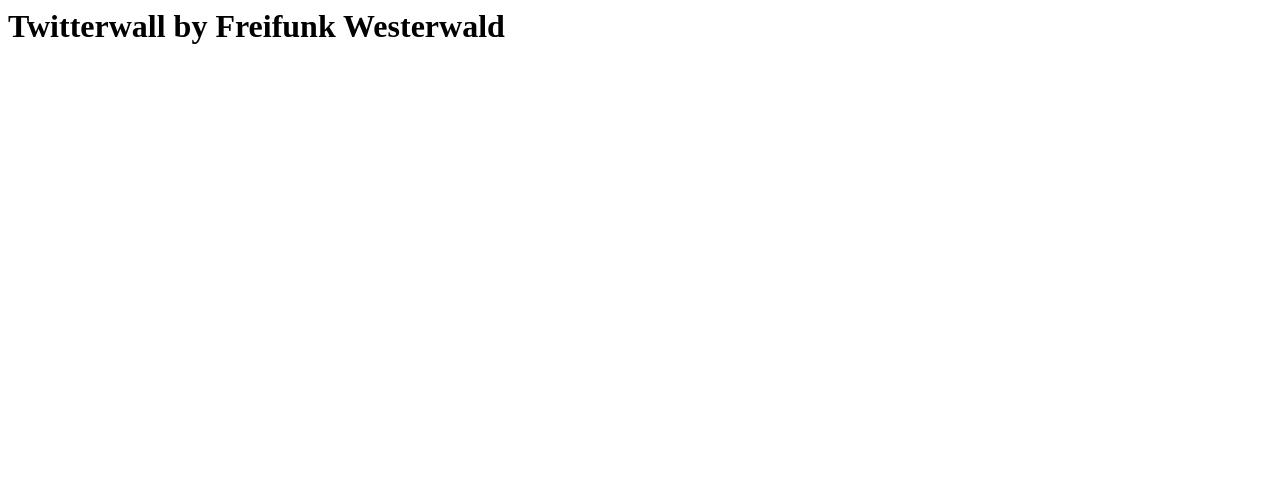
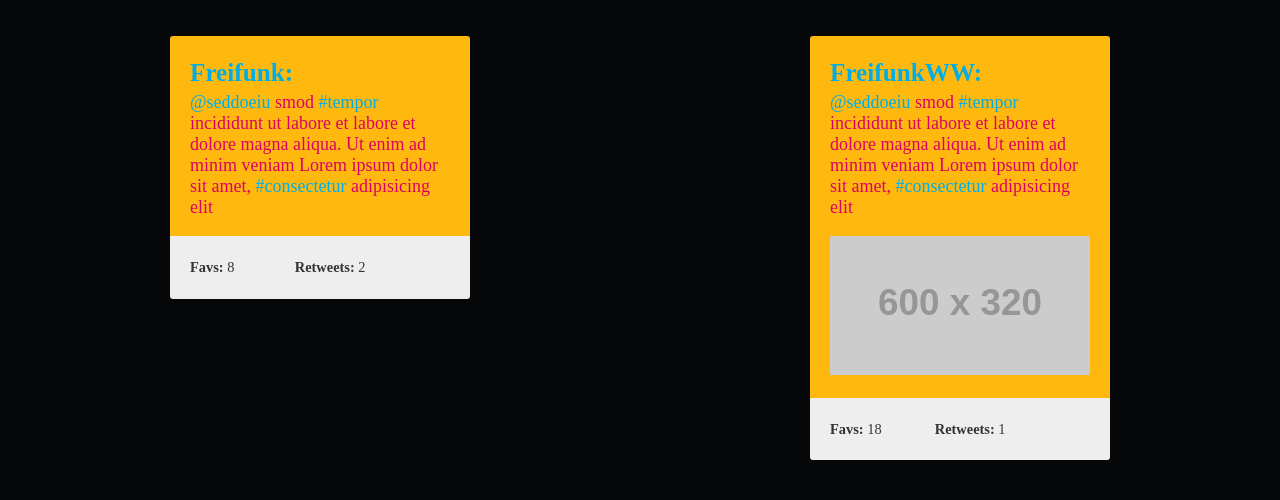
Before and after one commit to FreifunkWesterwald/socialtools, a website: page app/index.html in a window 1280 px wide. Drawn offline with nearby package versions, Linux system fonts and the light colour scheme; some packages are replaced by stand-ins of ours; files that its build step writes are made by us from their sources; no server answers; placeholder pictures from the web are drawn by us; files whose address does not match are found by name.

Commit message:
Styles für die Karten mit den Tweets

```diff
--- a/app/index.html
+++ b/app/index.html
@@ -1,10 +1,47 @@
+<!DOCTYPE html>
 <html ng-app="twitterwallApp">
 <head>
   <meta charset="utf8" />
-  <title>AngularJS Tutorial</title>
+  <title>Social-Tools-Twitterwall</title>
+
+  <link rel="stylesheet" href="public/css/main.css" media="screen">
 </head>
 <body>
- 	<h1>Twitterwall by Freifunk Westerwald</h1>
+    <div class="tweets">
+        <article class="card">
+            <header class="body">
+                <h2><a href="#" rel="author">Freifunk:</a></h2>
+                <a href="#">@seddoeiu</a> smod <a href="#">#tempor</a> incididunt ut labore et
+                labore et dolore magna aliqua. Ut enim ad minim veniam
+                Lorem ipsum dolor sit amet, <a href="#">#consectetur</a> adipisicing elit
+            </header>
+            <div class="sub">
+                <span class="info">
+                    <span class="label">Favs</span>8
+                </span>
+                <span class="info">
+                    <span class="label">Retweets</span>2
+                </span>
+            </div>
+        </article>
+        <article class="card">
+            <header class="body">
+                <h2><a href="#" rel="author">FreifunkWW:</a></h2>
+                <a href="#">@seddoeiu</a> smod <a href="#">#tempor</a> incididunt ut labore et
+                labore et dolore magna aliqua. Ut enim ad minim veniam
+                Lorem ipsum dolor sit amet, <a href="#">#consectetur</a> adipisicing elit
+                <img src="http://placehold.it/600x320"/>
+            </header>
+            <div class="sub">
+                <span class="info">
+                    <span class="label">Favs</span>18
+                </span>
+                <span class="info">
+                    <span class="label">Retweets</span>1
+                </span>
+            </div>
+        </article>
+    </div>
 
 	<div ng-view></div>
 
--- a/app/sass/main.scss
+++ b/app/sass/main.scss
@@ -1,15 +1,75 @@
+$background-color: #060708;
+$first-text-color: #333;
+$first-hightlights-color: #FFB90E;
+$second-hightlight-color: #DC0067;
+$third-hightlight-color: #00AEE6;
+
 body {
-    background: #423;
+    margin: 0;
+    background: $background-color;
+    color: $first-text-color;
+    font-size: 18px;
+    width: 100%;
+    margin-top: 2em;
+}
+
+* {
+    box-sizing: border-box;
+}
+
+img {
+    max-width: 100%;
 }
 
 .tweets {
+    display: flex;
+    justify-content: space-around;
+    flex-wrap: wrap;
+
     .card {
-        .head {
+        flex-basis: 300px;
+        list-style: none;
+        margin-bottom: 2em;
 
+        .body {
+            padding: 18px 20px;
+            background: $first-hightlights-color;
+            color: $second-hightlight-color;
+            border-radius: 3px 3px 0 0;
+            a {
+                color: $third-hightlight-color;
+                text-decoration: none;
+                &:hover {
+                    text-decoration: underline;
+                }
+            }
+            img {
+                margin-top: 1em;
+            }
+            h2 {
+                margin: .2em 0;
+                font-size: 1.4em;
+            }
         }
-        .body {
+        .sub {
+            padding: 20px;
+            background: #eee;
+            color: #333;
+            font-size: .8em;
+            border-radius: 0 0 3px 3px;
+            .info {
+                display: inline-block;
+                width: calc(50% - 2em);
+                padding: .2em 0;
+                padding-right: 1em;
 
+                .label {
+                    font-weight: bold;
+                    &:after {
+                        content: ": ";
+                    }
+                }
+            }
         }
     }
-
 }
```
Also changed, not shown: app/public/css/main.css.
